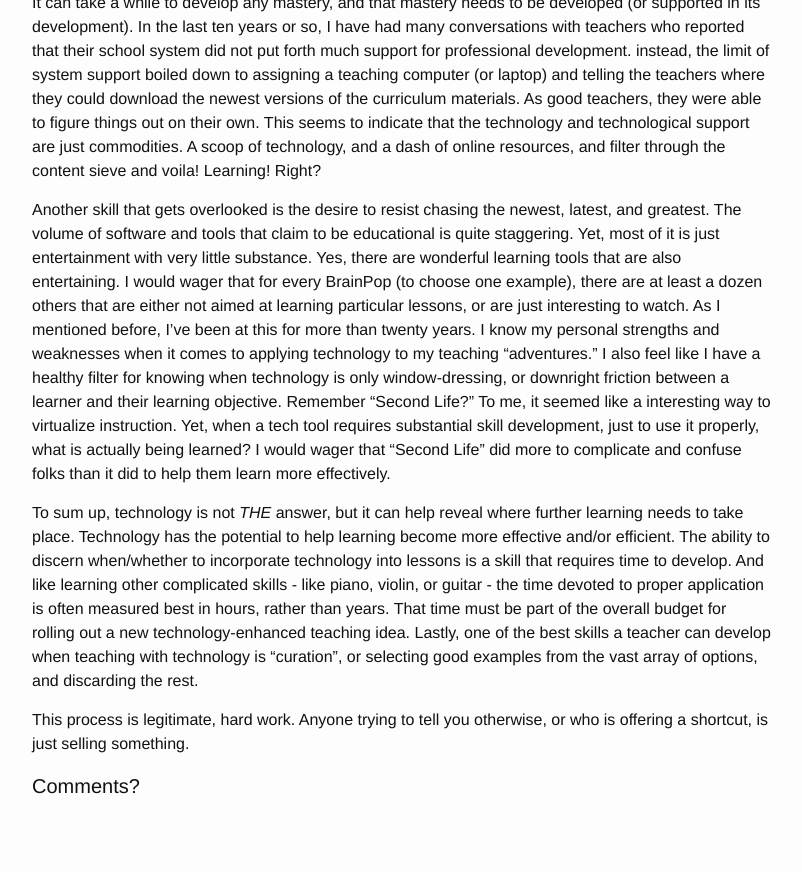
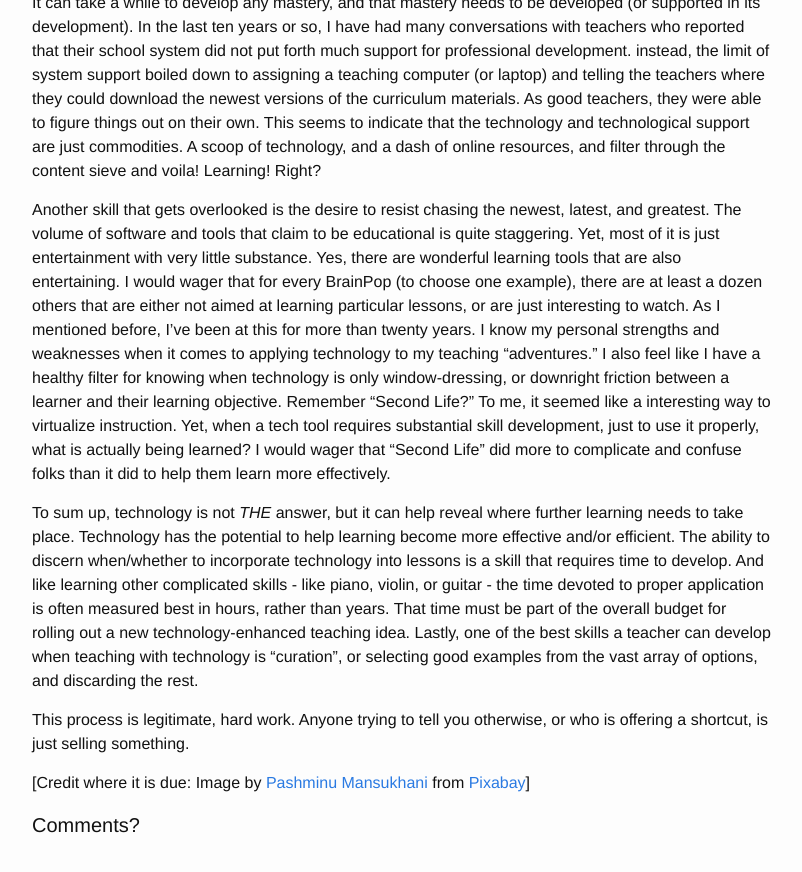
Before and after one commit to jkenton/drkenton, a Jekyll site: the page built from _posts/2021-03-18-commodity.md, in a window 1280 px wide and 900 px high, scrolled down 1170 px. Shown: the top 872 px of the window, without its empty margins (238-1040 px from the left). Built offline with Jekyll 4.4.1, drawn with Linux system fonts in a browser that asks for light colours; comment, search, counter and statistics services are not loaded.

Commit message:
commodity

```diff
--- a/_posts/2021-03-18-commodity.md
+++ b/_posts/2021-03-18-commodity.md
@@ -20,3 +20,5 @@ Another skill that gets overlooked is the desire to resist chasing the newest, l
 To sum up, technology is not *THE* answer, but it can help reveal where further learning needs to take place. Technology has the potential to help learning become more effective and/or efficient. The ability to discern when/whether to incorporate technology into lessons is a skill that requires time to develop. And like learning other complicated skills - like piano, violin, or guitar - the time devoted to proper application is often measured best in hours, rather than years. That time must be part of the overall budget for rolling out a new technology-enhanced teaching idea. Lastly, one of the best skills a teacher can develop when teaching with technology is "curation", or selecting good examples from the vast array of options, and discarding the rest.
 
 This process is legitimate, hard work. Anyone trying to tell you otherwise, or who is offering a shortcut, is just selling something.
+
+[Credit where it is due: Image by <a href="https://pixabay.com/users/1137303-1137303/?utm_source=link-attribution&amp;utm_medium=referral&amp;utm_campaign=image&amp;utm_content=835340">Pashminu Mansukhani</a> from <a href="https://pixabay.com/?utm_source=link-attribution&amp;utm_medium=referral&amp;utm_campaign=image&amp;utm_content=835340">Pixabay</a>]
```
